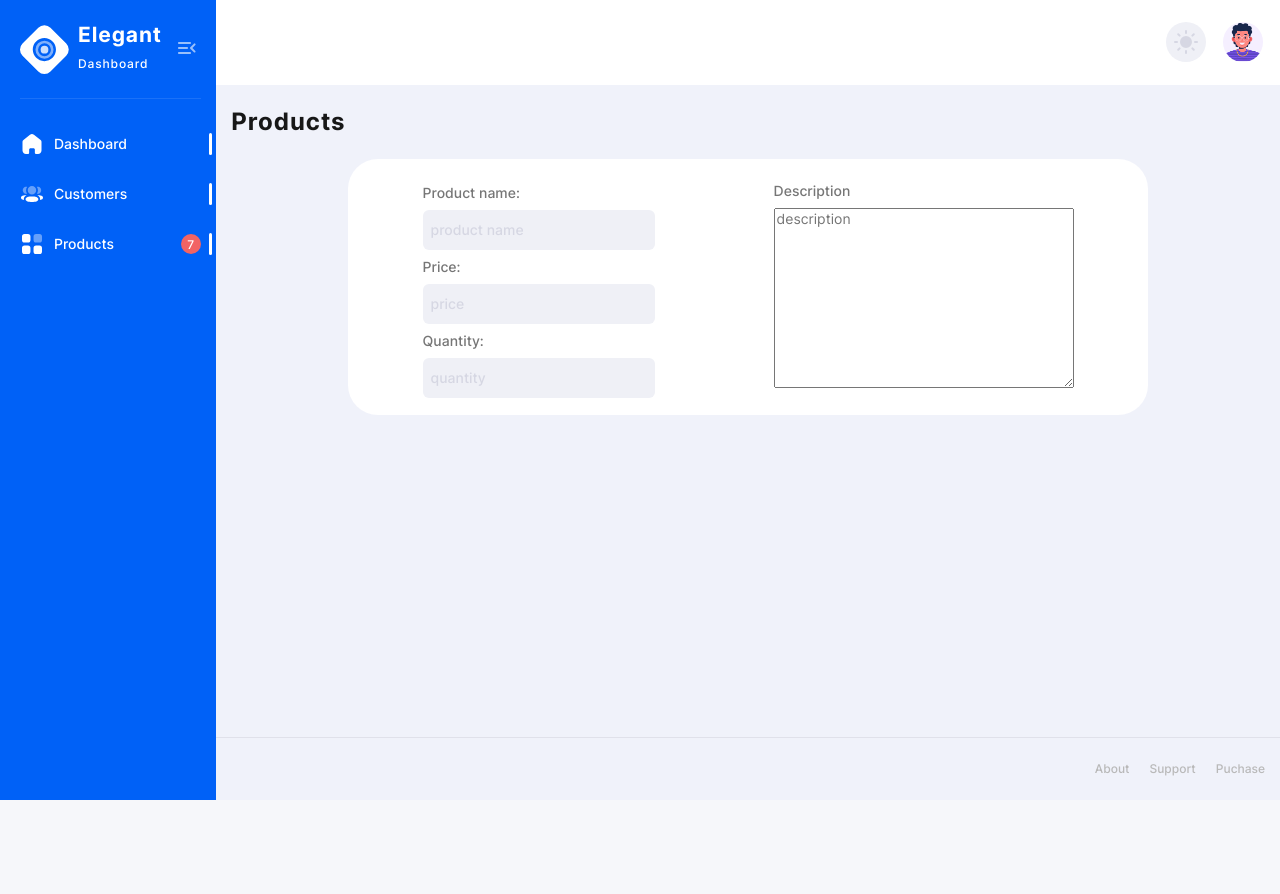
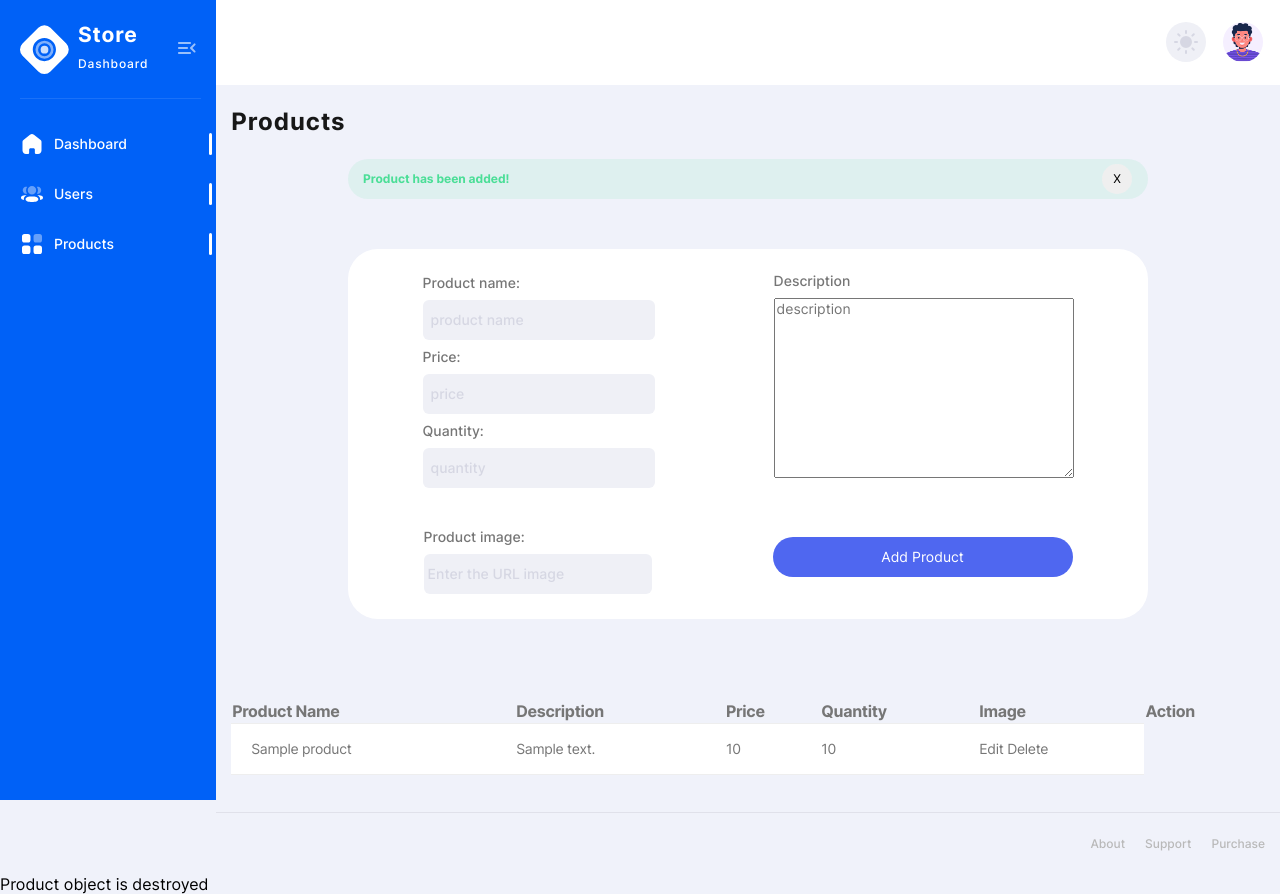
Before and after one commit to YassineElHassani/CmdCraft, a PHP site: page /dashboard/products.php in a window 1280 px wide. Before the commit the page ends 800 px from the top, so only its background shows below. Run offline with PHP 8.4, Linux system fonts and the light colour scheme; the visitor is signed in with stand-in values (Sample User, id 1); tables that the repository leaves empty hold one stand-in row (values such as "Sample post").

Commit message:
making the system mangement of the product

```diff
--- a/dashboard/products.php
+++ b/dashboard/products.php
@@ -1,5 +1,6 @@
 <?php
 require_once '../classes/ProductManager.php';
+require_once '../classes/Product.php';
 
 session_start();
 
@@ -7,6 +8,35 @@ if (!isset($_SESSION["id"]) || $_SESSION["role"] !== "admin") {
   header("Location: ../signin/index.php");
   exit();
 }
+
+
+$manager = new ProductManager();
+$products = $manager->displayAllProducts();
+
+if (isset($_POST['submit'])) {
+
+  $name = $_POST["name"];
+  $description = $_POST["description"];
+  $price = $_POST["price"];
+  $quantity = $_POST["quantity"];
+  $image = $_POST["image"];
+
+  $newProduct = new Product($id, $name, $description, $price, $quantity, $image);
+
+  $manager->addProduct($newProduct);
+
+  $_SESSION['newProduct'] = true;
+}
+
+
+
+$message = "";
+
+if (isset($_SESSION['newProduct']) && $_SESSION['newProduct'] === true) {
+  $message = "Product has been added!";
+  unset($_SESSION['newProduct']);
+}
+
 
 ?>
 
@@ -37,7 +67,7 @@ if (!isset($_SESSION["id"]) || $_SESSION["role"] !== "admin") {
             <span class="sr-only">Home</span>
             <span class="icon logo" aria-hidden="true"></span>
             <div class="logo-text">
-              <span class="logo-title">Elegant</span>
+              <span class="logo-title">Store</span>
               <span class="logo-subtitle">Dashboard</span>
             </div>
 
@@ -53,10 +83,10 @@ if (!isset($_SESSION["id"]) || $_SESSION["role"] !== "admin") {
               <a href="./index.php" class="active"><span class="icon home" aria-hidden="true"></span>Dashboard</a>
             </li>
             <li>
-              <a href="./users.php" class="active"><span class="icon user-3" aria-hidden="true"></span>Customers</a>
+              <a href="./users.php" class="active"><span class="icon user-3" aria-hidden="true"></span>Users</a>
             </li>
             <li>
-              <a href="./products.php" class="active" ><span class="icon category" aria-hidden="true"></span>Products<span class="msg-counter">7</span></a>
+              <a href="./products.php" class="active" ><span class="icon category" aria-hidden="true"></span>Products</a>
             </li>
           </ul>
         </div>
@@ -109,8 +139,20 @@ if (!isset($_SESSION["id"]) || $_SESSION["role"] !== "admin") {
       <main class="main users chart-page" id="skip-target">
         <div class="container">
           <h2 class="main-title">Products</h2>
+
+          <?php
+              if(!empty($message)) {
+                  echo "
+                      <div id='alert' class='badge-success' style='display: flex; justify-content: space-between; align-items: center; padding-left: 15px; width: 800px; height: 40px; margin-inline: auto;' role='alert'>
+                          <strong>$message</strong>
+                          <button id='close' style='margin-right: 15px; width: 30px; height: 30px; border-radius: 150px; text-decoration: none;' aria-label='Close'>X</button>
+                      </div>
+                  ";
+              }
+          ?>
           <div style="background-color: white; border-radius: 30px; font-weight: 500; font-size: 14px; line-height: 2.43; color: #767676; width: 800px; margin-inline: auto;">
-            <form action="" method="POST" style="display: flex; justify-content: space-around; align-items: center; padding: 15px; width: 800px;">
+            <form method="POST" style="width: 800px; height: 370px; margin-top: 50px;">
+              <div style="display: flex; justify-content: space-around; align-items: center; padding: 15px; width: 800px;">
                 <div>
                   <div>
                     <label for="name">Product name: </label><br>
@@ -118,7 +160,7 @@ if (!isset($_SESSION["id"]) || $_SESSION["role"] !== "admin") {
                   </div>
                   <div>
                     <label for="price">Price: </label><br>
-                  <input type="number" id="price" name="price" placeholder="price" style="padding-left: 6px;" required>
+                    <input type="number" id="price" name="price" step="0.01" placeholder="price" style="padding-left: 6px;" required>
                   </div>
                   <div>
                     <label for="quantity">Quantity: </label><br>
@@ -129,7 +171,39 @@ if (!isset($_SESSION["id"]) || $_SESSION["role"] !== "admin") {
                   <label for="description">Description</label><br>
                   <textarea name="description" id="description" placeholder="description" style="width: 300px; height: 180px;" style="padding-left: 6px;" required></textarea>
                 </div>
+              </div>
+              <div style="display: flex; justify-content: space-around; align-items: center; padding: 15px; width: 800px;">
+                <div>
+                  <label for="image">Product image: </label><br>
+                  <input type="text" id="image" name="image" placeholder="Enter the URL image" required>
+                </div>
+                <div>
+                  <button type="submit" id="submit" name="submit" style="width: 300px; height: 40px; background-color:rgb(79, 103, 240); border-radius: 30px; color: white;">Add Product</button>
+                </div>
+              </div>
             </form>
+          </div>
+
+          <div class="users-table table-wrapper" style="margin-top: 80px;">
+            <table class="posts-table">
+              <thead>
+                <t class="users-table-info">
+                  <th>Product Name</th>
+                  <th>Description</th>
+                  <th>Price</th>
+                  <th>Quantity</th>
+                  <th>Image</th>
+                  <th>Action</th>
+                </t>
+              </thead>
+              <tbody>
+                <?php
+                  foreach($products as $product) {
+                    echo $product->renderRow();
+                  }
+                ?>
+              </tbody>
+            </table>
           </div>
         </div>
       </main>
@@ -141,12 +215,20 @@ if (!isset($_SESSION["id"]) || $_SESSION["role"] !== "admin") {
           <ul class="footer-end">
             <li><a href="##">About</a></li>
             <li><a href="##">Support</a></li>
-            <li><a href="##">Puchase</a></li>
+            <li><a href="##">Purchase</a></li>
           </ul>
         </div>
       </footer>
     </div>
   </div>
+  <script>
+    let alert = document.getElementById('alert');
+    let btn = document.getElementById('cancel');
+
+    btn.addEventListener("click", function() {
+      alert.style.visibility == "hidden";
+    });
+  </script>
   <!-- Chart library -->
   <script src="../plugins/chart.min.js"></script>
   <!-- Icons library -->
```
Lines whose indentation alone changed are shown as unchanged.
